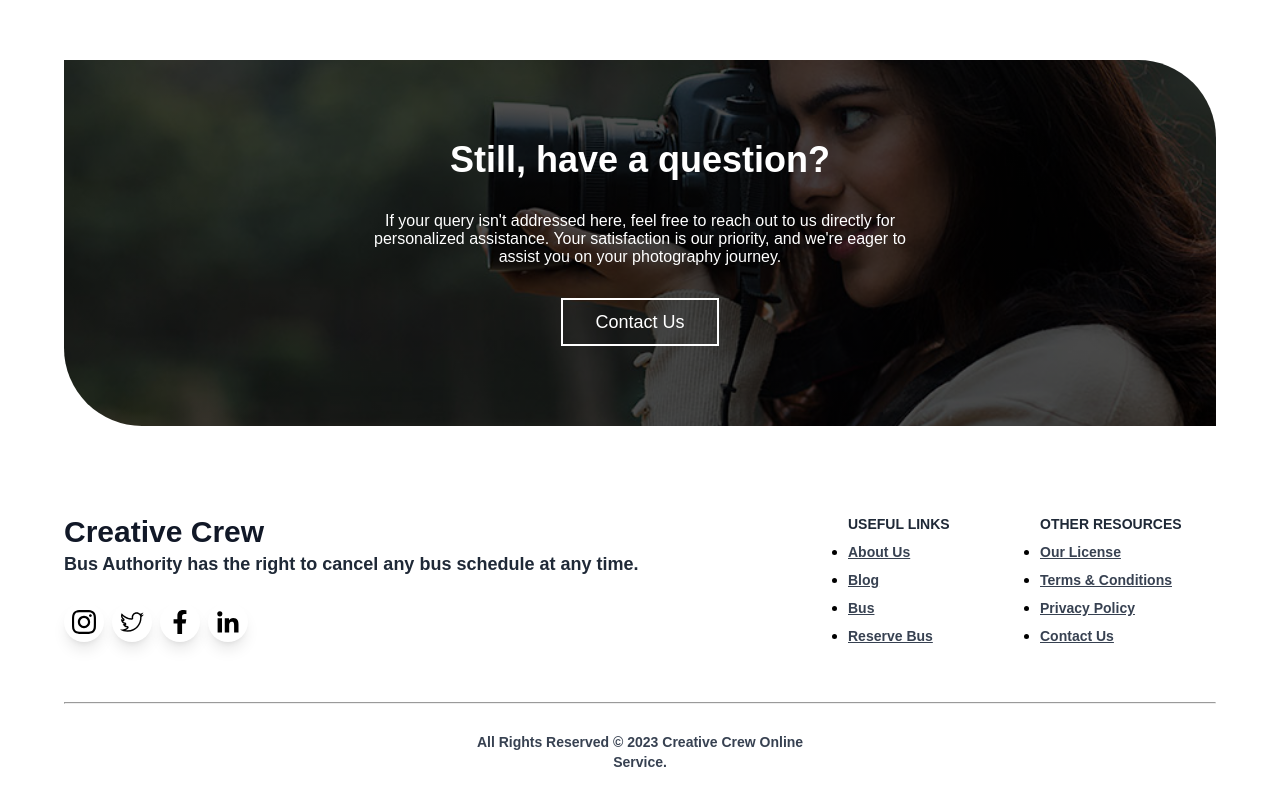
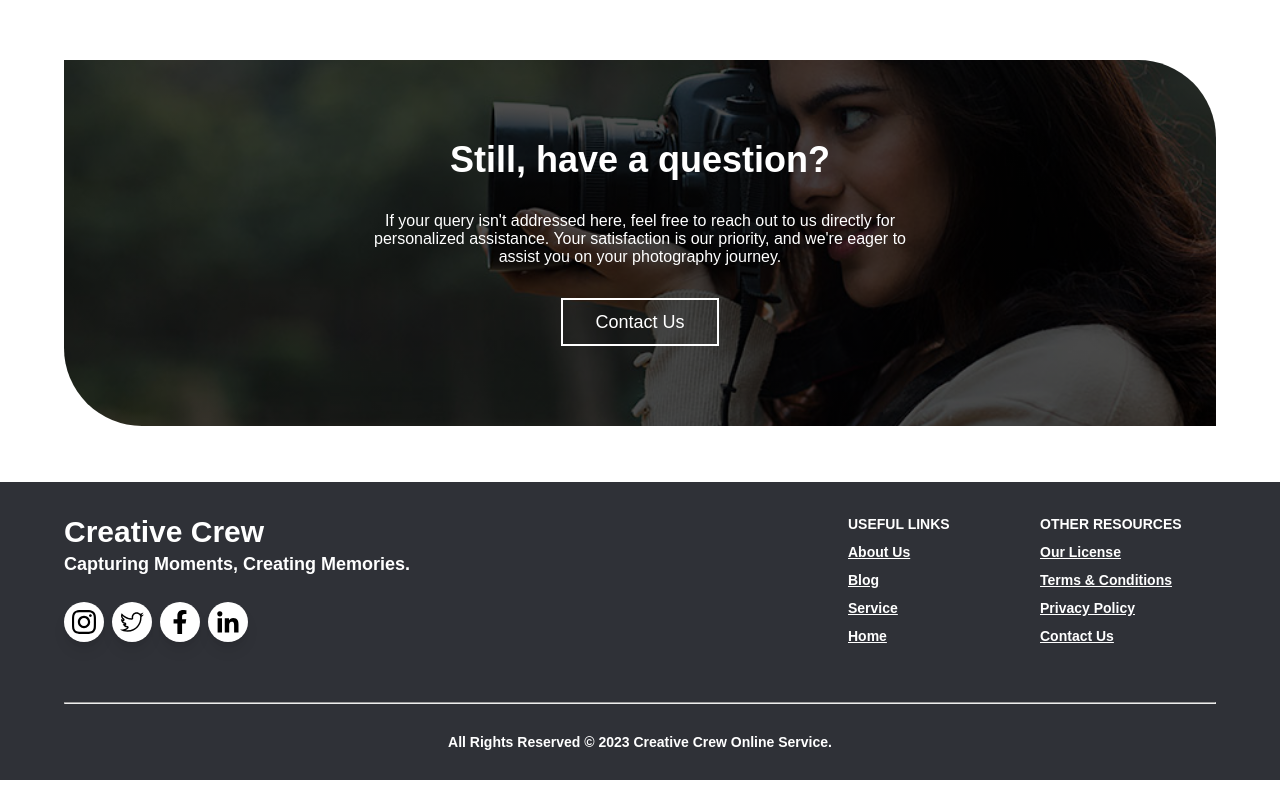
Before and after one commit to Ankan112/creative-crew, a Next.js app: page / in a window 1280 px wide. Shown: the part 4930-5730 px from the top of the page. Built offline with nearby package versions, Linux system fonts and the light colour scheme.

Commit message:
footer & contact section done

```diff
--- a/src/components/ui/Contact.jsx
+++ b/src/components/ui/Contact.jsx
@@ -6,7 +6,7 @@ const Contact = () => {
   return (
     <div className="main-container my-14">
       <div
-        className="text-center bg-no-repeat bg-cover bg-center rounded-tr-[78px] rounded-bl-[78px] text-white py-20"
+        className="text-center bg-no-repeat bg-cover bg-center rounded-tr-[78px] bg-fixed rounded-bl-[78px] text-white py-20"
         style={{
           background:
             "linear-gradient(0deg, rgba(0, 0, 0, 0.7), rgba(0, 0, 0, 0.7)), url('/contact.jpg')",
--- a/src/components/ui/Footer.jsx
+++ b/src/components/ui/Footer.jsx
@@ -3,21 +3,21 @@ import { SiInstagram } from "react-icons/si";
 import { TfiTwitter } from "react-icons/tfi";
 import { FaFacebookF } from "react-icons/fa";
 import { BiLogoLinkedin } from "react-icons/bi";
+import Link from "next/link";
 
 const Footer = () => {
   const year = new Date().getFullYear();
   return (
-    <div className="secondary-bg mt-10">
+    <div className="bg-[#2F3137] mt-10">
       <footer className="main-container relative pt-8 pb-6">
         <div className="container mx-auto">
           <div className="flex flex-wrap text-left lg:text-left">
             <div className="w-full lg:w-6/12">
-              <h4 className="text-3xl font-semibold text-gray-900">
+              <h4 className="text-3xl font-semibold text-white">
                 Creative Crew
               </h4>
-              <h5 className="text-lg mt-0 mb-2 text-gray-800">
-                Bus Authority has the right to cancel any bus schedule at any
-                time.
+              <h5 className="text-lg mt-0 mb-2 text-white">
+                Capturing Moments, Creating Memories.
               </h5>
               <div className="mt-6 lg:mb-0 mb-6 flex">
                 <button
@@ -49,80 +49,80 @@ const Footer = () => {
             <div className="w-full lg:w-6/12">
               <div className="flex flex-wrap items-top mb-6">
                 <div className="w-full lg:w-4/12 px-4 ml-auto">
-                  <span className="block uppercase text-gray-800 text-sm font-bold mb-2">
+                  <span className="block uppercase text-white text-sm font-bold mb-2">
                     Useful Links
                   </span>
-                  <ul className="list-unstyled">
+                  <ul className="list-unstyled list-none">
                     <li>
-                      <a
-                        className="text-gray-700 font-semibold block pb-2 text-sm"
-                        href="/about-us"
+                      <Link
+                        className="text-white font-semibold block pb-2 text-sm"
+                        href="/about"
                       >
                         About Us
-                      </a>
+                      </Link>
                     </li>
                     <li>
                       <a
-                        className="text-gray-700 font-semibold block pb-2 text-sm"
-                        href="/blog"
+                        className="text-white font-semibold block pb-2 text-sm"
+                        href="#"
                       >
                         Blog
                       </a>
                     </li>
                     <li>
                       <a
-                        className="text-gray-700 font-semibold block pb-2 text-sm"
-                        href="/bus"
+                        className="text-white font-semibold block pb-2 text-sm"
+                        href="#"
                       >
-                        Bus
+                        Service
                       </a>
                     </li>
                     <li>
                       <a
-                        className="text-gray-700 font-semibold block pb-2 text-sm"
-                        href="/reserve-bus"
+                        className="text-white font-semibold block pb-2 text-sm"
+                        href="#"
                       >
-                        Reserve Bus
+                        Home
                       </a>
                     </li>
                   </ul>
                 </div>
                 <div className="w-full lg:w-4/12 px-4">
-                  <span className="block uppercase text-gray-800 text-sm font-bold mb-2">
+                  <span className="block uppercase text-white text-sm font-bold mb-2">
                     Other Resources
                   </span>
-                  <ul className="list-unstyled">
+                  <ul className="list-unstyled list-none">
                     <li>
-                      <a
-                        className="text-gray-700 font-semibold block pb-2 text-sm"
+                      <Link
+                        className="text-white font-semibold block pb-2 text-sm"
                         href="https://github.com/creativetimofficial/notus-js/blob/main/LICENSE.md?ref=njs-profile"
                       >
                         Our License
-                      </a>
+                      </Link>
                     </li>
                     <li>
-                      <a
-                        className="text-gray-700 font-semibold block pb-2 text-sm"
+                      <Link
+                        className="text-white font-semibold block pb-2 text-sm"
                         href="https://creative-tim.com/terms?ref=njs-profile"
                       >
                         Terms &amp; Conditions
-                      </a>
+                      </Link>
                     </li>
                     <li>
-                      <a
-                        className="text-gray-700 font-semibold block pb-2 text-sm"
+                      <Link
+                        className="text-white font-semibold block pb-2 text-sm"
                         href="https://creative-tim.com/privacy?ref=njs-profile"
                       >
                         Privacy Policy
-                      </a>
+                      </Link>
                     </li>
                     <li>
-                      <a
-                        className="text-gray-700 font-semibold block pb-2 text-sm"
+                      <Link
+                        className="text-white font-semibold block pb-2 text-sm"
                         href="https://creative-tim.com/contact-us?ref=njs-profile"
                       >
                         Contact Us
-                      </a>
+                      </Link>
                     </li>
                   </ul>
                 </div>
@@ -131,8 +131,8 @@ const Footer = () => {
           </div>
           <hr className="my-6 border-blueGray-300" />
           <div className="flex flex-wrap items-center md:justify-between justify-center">
-            <div className="w-full md:w-4/12 px-4 mx-auto text-center">
-              <div className="text-sm text-gray-700 font-semibold py-1">
+            <div className="w-full md:w-6/12 px-4 mx-auto text-center">
+              <div className="text-sm text-white font-semibold py-1">
                 <span id="get-current-year">
                   All Rights Reserved &copy; {year} Creative Crew Online
                   Service.
```
Also changed, not shown: public/camera-girl.jpg (added).
